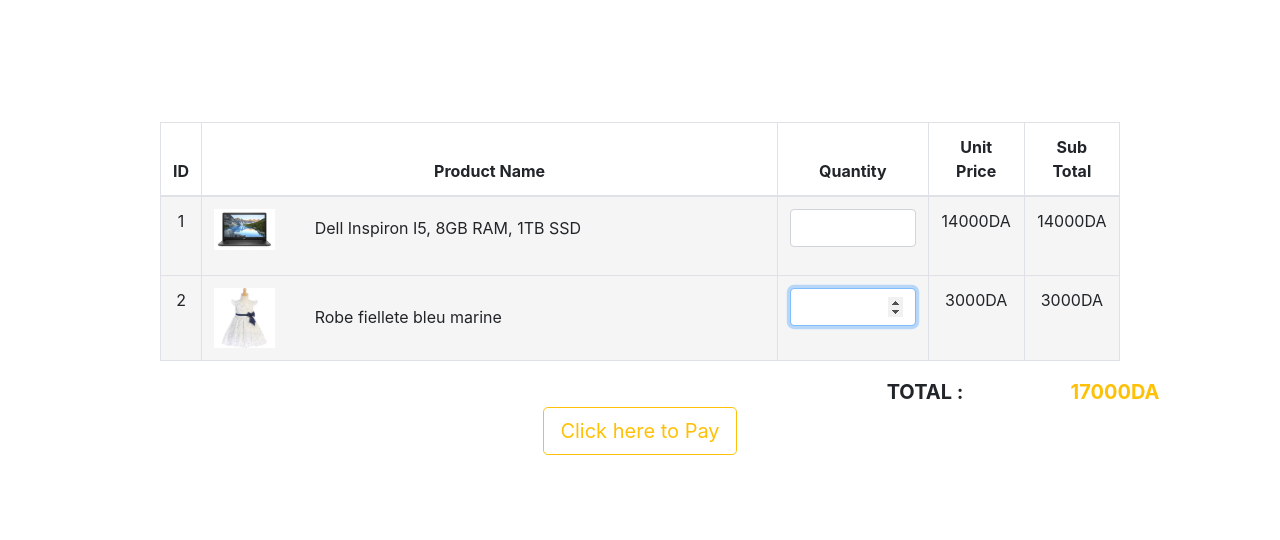
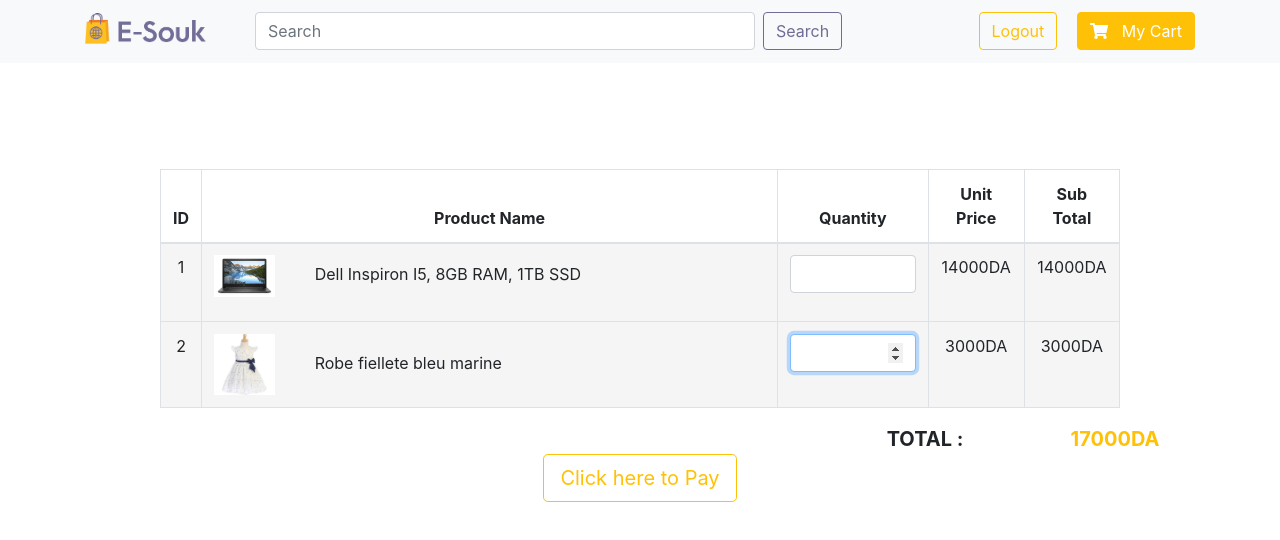
Before and after one commit to Lamiaselm/E-Souk-Frontend, a React (Create React App) app: page /cart in a window 1280 px wide. Shown: the top 540 px of the page. Built offline with nearby package versions, Linux system fonts and the light colour scheme.

Commit message:
demo finale

```diff
--- a/src/Auth.js
+++ b/src/Auth.js
@@ -2,7 +2,7 @@ import axios from "axios";
 import { api } from "./scripts/api";
 
 export const login = async (user) => {
-  api
+  return api
     .post(
       "user/client/signin",
       {
--- a/src/components/Login_Form.js
+++ b/src/components/Login_Form.js
@@ -52,6 +52,7 @@ class Login_form extends Component {
     console.log(user);
 
     login(user).then((res) => {
+      console.log(res);
       if (res) {
         this.setState({
           loggedin: true,
--- a/src/components/NavBar.js
+++ b/src/components/NavBar.js
@@ -1,8 +1,10 @@
-import React from "react";
+import React, { Component, useState } from "react";
 import Button from "react-bootstrap/Button";
 import { FontAwesomeIcon } from "@fortawesome/react-fontawesome";
 import { faShoppingCart } from "@fortawesome/free-solid-svg-icons";
 import { useHistory } from "react-router-dom";
+import { withRouter } from "react-router-dom";
+
 import {
   Nav,
   Navbar,
@@ -12,27 +14,36 @@ import {
   NavbarBrand,
 } from "react-bootstrap";
 import { render } from "@testing-library/react";
+const logo = "/e-souk-logo.png";
 
-const logo = "/e-souk-logo.png";
-function LoginButton() {
-  return (
+class NavBar extends Component {
+  constructor(props) {
+    super(props);
+    this.props = props;
+  }
+  logOut(e) {
+    e.preventDefault();
+    localStorage.removeItem("usertoken");
+    this.props.history.push(`/login`);
+  }
+
+  render() {
+    const LoginButton = (
       <Button className="nav-button" href="/login" variant="outline-warning">
         Login
       </Button>
     );
-}
 
-function LogoutButton() {
-  return (
-    <Button className="nav-button" href="/login" variant="outline-warning">
+    const LogoutButton = (
+      <Button
+        className="nav-button"
+        href="/login"
+        variant="outline-warning"
+        onClick={this.logOut.bind(this)}
+      >
         Logout
       </Button>
     );
-}
-
-class NavBar extends React.Component {
-  render() {
-    const token = localStorage.getItem("usertoken");
     return (
       <Navbar collapseOnSelect expand="lg" bg="light" variant="dark">
         <Container>
@@ -53,7 +64,7 @@ class NavBar extends React.Component {
           </Form>
           <Navbar.Collapse className="justify-content-end">
             <Nav>
-              {token ? LoginButton : LogoutButton}
+              {localStorage.userftoken ? LoginButton : LogoutButton}
               <Button variant="warning" href="/cart">
                 <FontAwesomeIcon icon={faShoppingCart} /> &nbsp; My Cart
               </Button>
@@ -64,4 +75,4 @@ class NavBar extends React.Component {
     );
   }
 }
-export default Navbar;
+export default withRouter(NavBar);
--- a/src/scripts/api.js
+++ b/src/scripts/api.js
@@ -1,7 +1,7 @@
 import Axios from "axios";
 import _ from "lodash";
 
-const API_HOST = "http://d9acc90d3d63.ngrok.io/api"; // should be gateway addresse mba3da we update it
+const API_HOST = "http://192.168.43.99:8003/api"; // should be gateway addresse mba3da we update it
 
 export { API_HOST };
 
```
Lines whose indentation alone changed are shown as unchanged.
